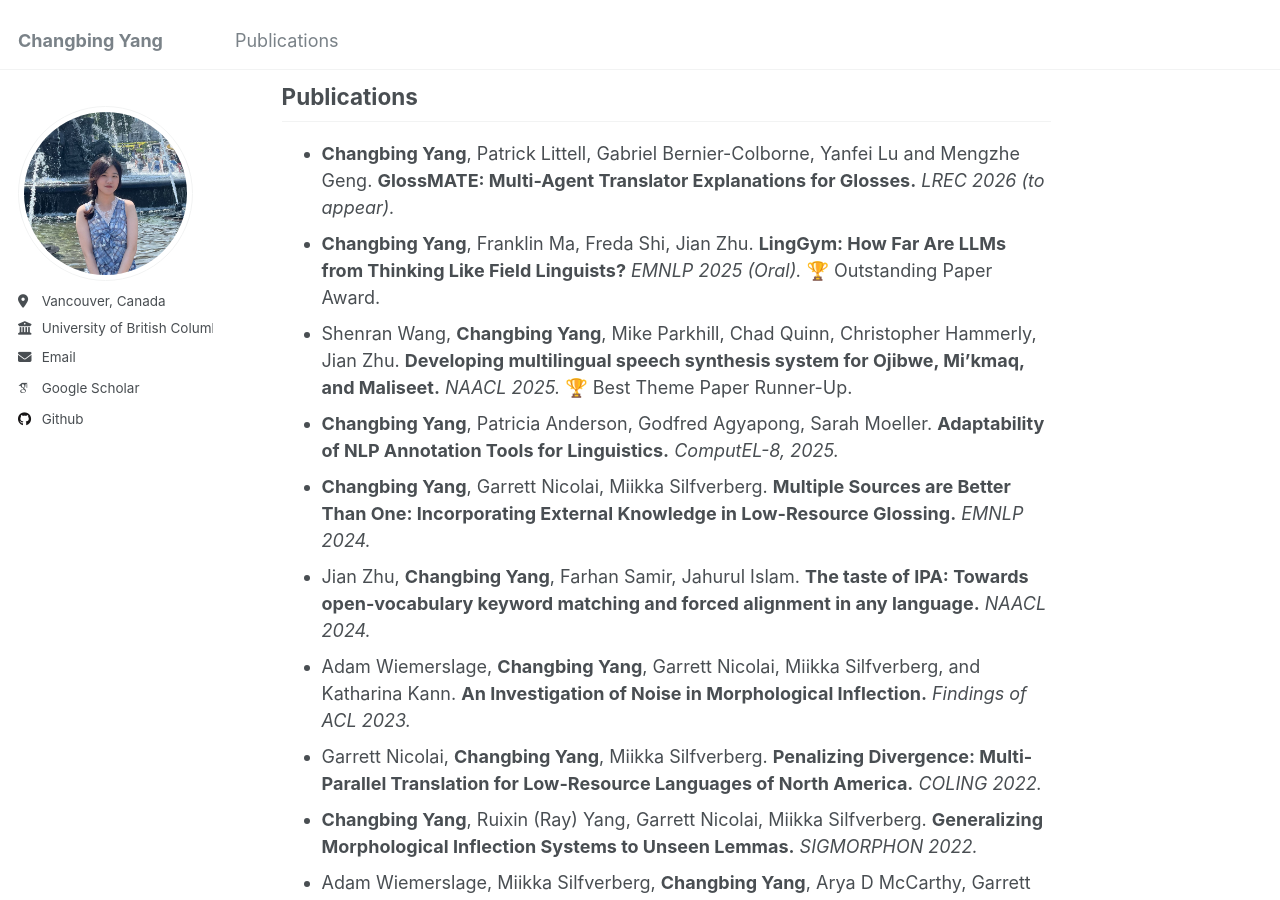
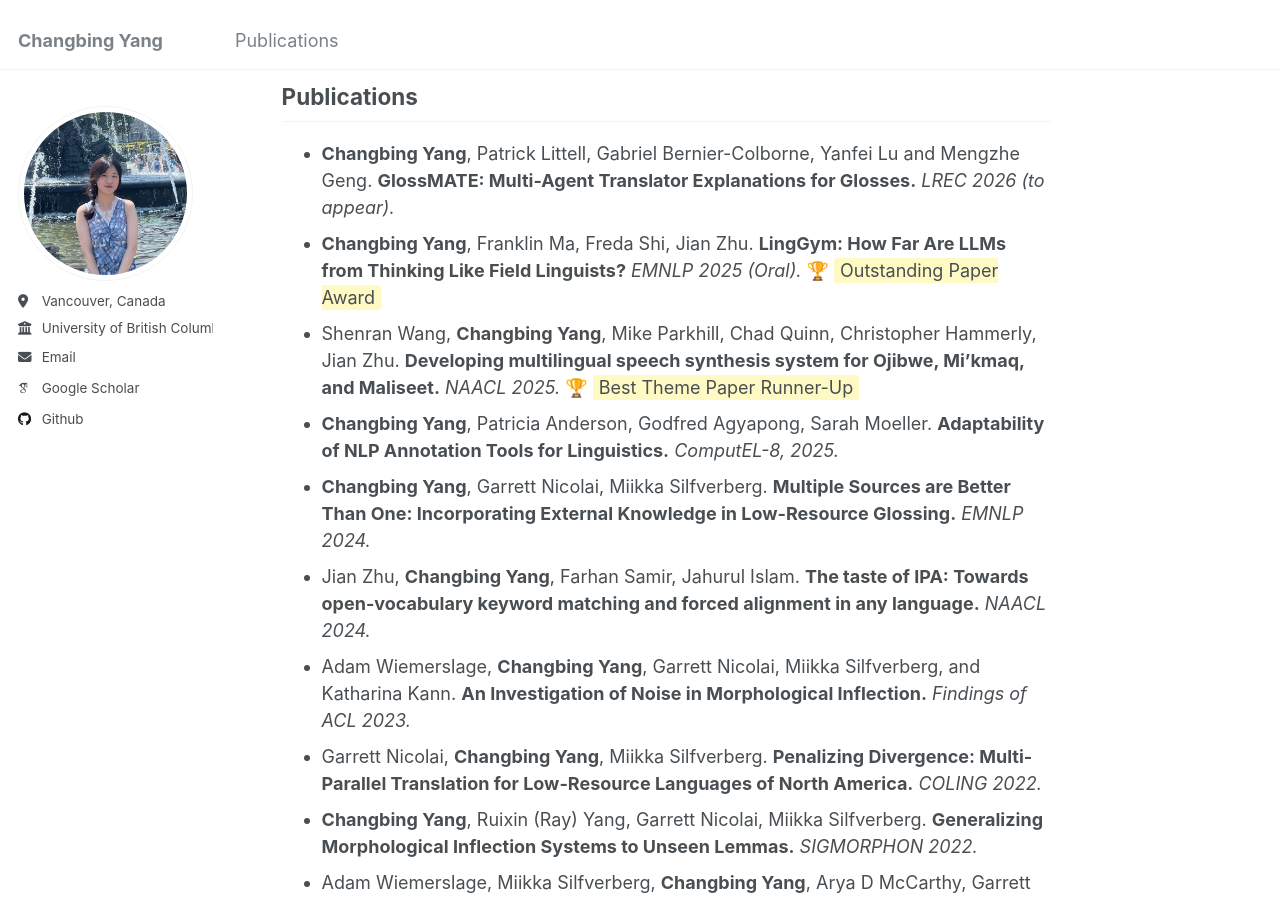
Before and after one commit to changbingY/changbingY.github.io, a Jekyll site: the page built from _pages/about.md, in a window 1280 px wide and 900 px high, scrolled down 581 px. Built offline with Jekyll 4.4.1, drawn with Linux system fonts in a browser that asks for light colours; some web fonts are replaced.

Commit message:
Update about.md

```diff
--- a/_pages/about.md
+++ b/_pages/about.md
@@ -18,8 +18,8 @@ My research is at the intersection of linguistics and AI. My work mainly focuses
 ## Publications
 
 - **Changbing Yang**, Patrick Littell, Gabriel Bernier-Colborne, Yanfei Lu and Mengzhe Geng. **GlossMATE: Multi-Agent Translator Explanations for Glosses.** *LREC 2026 (to appear).*
-- **Changbing Yang**, Franklin Ma, Freda Shi, Jian Zhu. **LingGym: How Far Are LLMs from Thinking Like Field Linguists?** *EMNLP 2025 (Oral).* 🏆 Outstanding Paper Award.
-- Shenran Wang, **Changbing Yang**, Mike Parkhill, Chad Quinn, Christopher Hammerly, Jian Zhu. **Developing multilingual speech synthesis system for Ojibwe, Mi'kmaq, and Maliseet.** *NAACL 2025.* 🏆 Best Theme Paper Runner-Up.
+- **Changbing Yang**, Franklin Ma, Freda Shi, Jian Zhu. **LingGym: How Far Are LLMs from Thinking Like Field Linguists?** *EMNLP 2025 (Oral).* 🏆 <span style="background-color: #fff9c4; padding: 2px 6px; border-radius: 3px;">Outstanding Paper Award</span>
+- Shenran Wang, **Changbing Yang**, Mike Parkhill, Chad Quinn, Christopher Hammerly, Jian Zhu. **Developing multilingual speech synthesis system for Ojibwe, Mi'kmaq, and Maliseet.** *NAACL 2025.* 🏆 <span style="background-color: #fff9c4; padding: 2px 6px; border-radius: 3px;">Best Theme Paper Runner-Up</span>
 - **Changbing Yang**, Patricia Anderson, Godfred Agyapong, Sarah Moeller. **Adaptability of NLP Annotation Tools for Linguistics.** *ComputEL-8, 2025.*
 - **Changbing Yang**, Garrett Nicolai, Miikka Silfverberg. **Multiple Sources are Better Than One: Incorporating External Knowledge in Low-Resource Glossing.** *EMNLP 2024.*
 - Jian Zhu, **Changbing Yang**, Farhan Samir, Jahurul Islam. **The taste of IPA: Towards open-vocabulary keyword matching and forced alignment in any language.** *NAACL 2024.*
```
